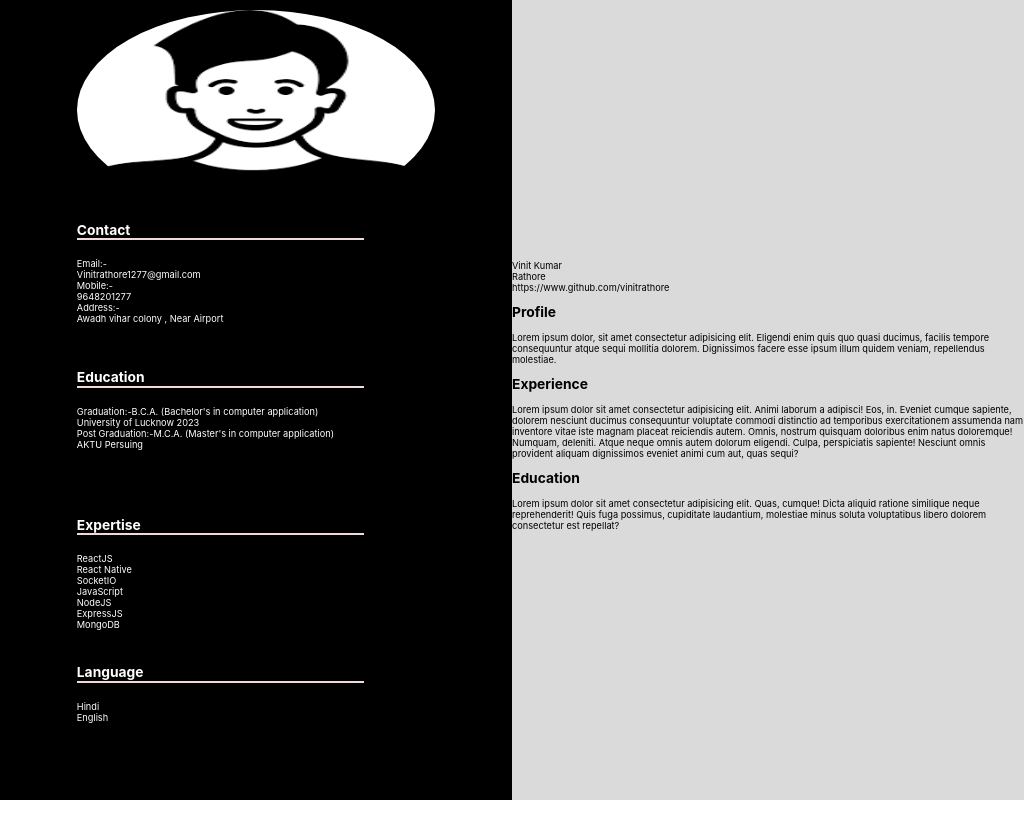
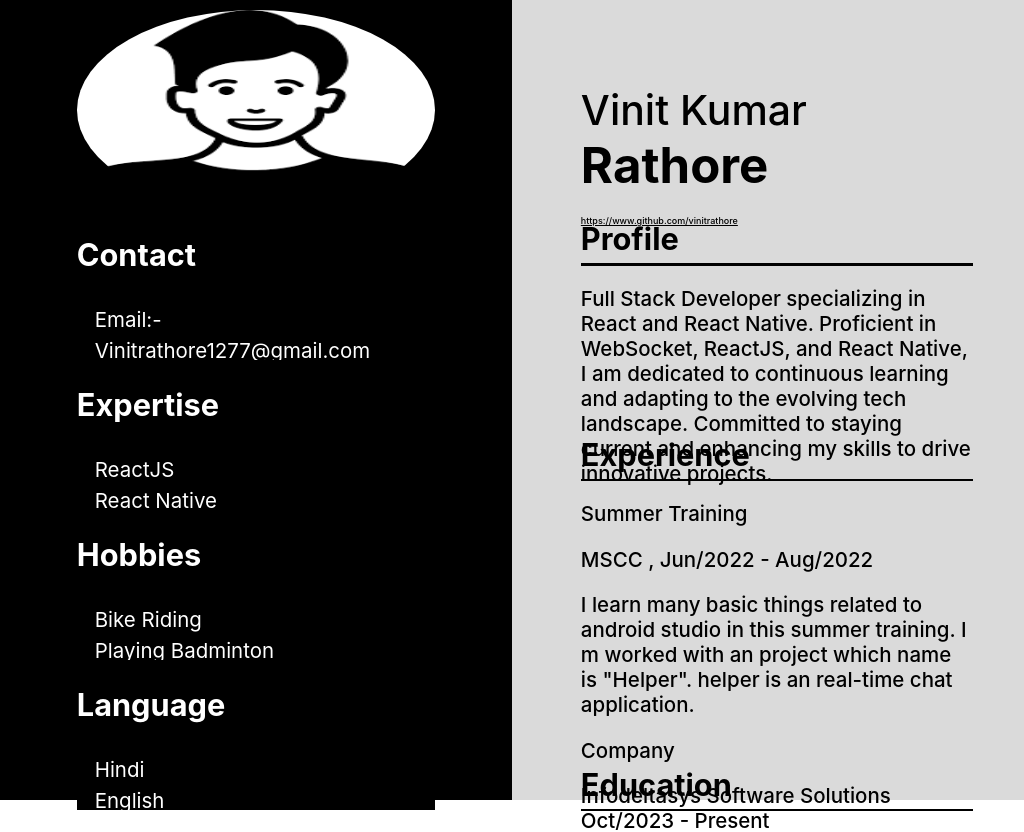
Before and after one commit to vinitrathore/Resume, a React (Create React App) app: page / in a window 1024 px wide. Shown: the top 832 px of the page. Before the commit the page ends 800 px from the top, so only its background shows below. Built offline with nearby package versions, Linux system fonts and the light colour scheme.

Commit message:
responsive image and desktop responsiveness is left

```diff
--- a/public/index.html
+++ b/public/index.html
@@ -2,7 +2,7 @@
 <html lang="en">
   <head>
     <meta charset="utf-8" />
-    <link rel="icon" href="%PUBLIC_URL%/favicon.ico" />
+    <link rel="icon" href="%PUBLIC_URL%/vinit.ico" />
     <meta name="viewport" content="width=device-width, initial-scale=1" />
     <meta name="theme-color" content="#000000" />
     <meta
@@ -24,7 +24,7 @@
       work correctly both with client-side routing and a non-root public URL.
       Learn how to configure a non-root public URL by running `npm run build`.
     -->
-    <title>React App</title>
+    <title>Resume</title>
   </head>
   <body>
     <noscript>You need to enable JavaScript to run this app.</noscript>
--- a/src/App.css
+++ b/src/App.css
@@ -76,22 +76,14 @@
 }
 
 /* ///////////////////////right/////////*/
-.rightinner{
-
+.rightinner {
 }
-
-
-
-
-
-
-
-
 
 /* Small devices (phones, up to 480px) */
 @media (max-width: 480px) {
   .App {
     font-size: 2.5vw;
+    height: 100vh;
   }
   .left,
   .right {
@@ -107,20 +99,20 @@
     /* margin-left: 4vh; */
   }
   .underline {
-    height: .5vw;
+    height: 0.5vw;
     background-color: rgb(240, 217, 217);
     width: 80%;
     margin-top: -3%;
     margin-bottom: 5%;
   }
-  .rightinner{
+  .rightinner {
     height: 96%;
-  width: 86%;
-  /* background-color: white; */
-  padding: 5%;
-  border-radius: 1vh 2vh 3vh 4vh;
+    width: 86%;
+    /* background-color: white; */
+    padding: 5%;
+    border-radius: 1vh 2vh 3vh 4vh;
   }
-  .name{
+  .name {
     height: calc(100% / 4);
     width: 90%;
     display: flex;
@@ -132,22 +124,76 @@
     /* margin-left: 20%; */
     margin-top: 10%;
     margin-left: 7%;
-
   }
-  .fname{
+  .fname {
     font-weight: 500;
     font-stretch: expanded;
   }
-  .lname{
+  .lname {
     font-weight: 700;
     font-size: 120%;
   }
-  .glink{
+  /* .glink{
     font-weight: 500;
     font-size: 35%;
     margin-top: 15%;
   }
-  .profile{
+   */
+  .galink {
+    font-weight: 500;
+    margin-bottom: 3vh;
+    color: black; /* Set text color to black */
+    text-decoration: underline; /* Add underline */
+    cursor: pointer;
+
+  }
+  .galink {
+    font-weight: 500;
+    font-size: 30%;
+    margin-top: 5%;
+    color: black; /* Set text color to black */
+    text-decoration: underline; /* Add underline */
+    cursor: pointer; /* Change cursor to pointer on hover */
+  }
+
+  .galink:hover {
+    color: black; /* Ensure text color stays black on hover */
+    text-decoration: underline; /* Ensure underline stays on hover */
+  }
+
+  .galink:visited {
+    color: black; /* Ensure text color stays black after being visited */
+  }
+
+  .galink:active {
+    color: black; /* Ensure text color stays black when the link is clicked */
+    text-decoration: underline; /* Ensure underline stays when the link is clicked */
+  }
+
+  .glink {
+    font-weight: 500;
+    font-size: 30%;
+    margin-top: 5%;
+    color: black; /* Set text color to black */
+    text-decoration: underline; /* Add underline */
+    cursor: pointer; /* Change cursor to pointer on hover */
+  }
+
+  .glink:hover {
+    color: black; /* Ensure text color stays black on hover */
+    text-decoration: underline; /* Ensure underline stays on hover */
+  }
+
+  .glink:visited {
+    color: black; /* Ensure text color stays black after being visited */
+  }
+
+  .glink:active {
+    color: black; /* Ensure text color stays black when the link is clicked */
+    text-decoration: underline; /* Ensure underline stays when the link is clicked */
+  }
+
+  .profile {
     height: calc(75% / 5);
     width: 90%;
     display: flex;
@@ -160,18 +206,18 @@
     margin-top: -13%;
     font-weight: 500;
   }
-  .runderline{
-    height: .3vh;
+  .runderline {
+    height: 0.3vh;
     width: 100%;
     background-color: black;
     margin-top: -5%;
   }
-  .graph{
+  .graph {
     height: 100%;
     width: 100%;
   }
 
-  .experience{
+  .experience {
     height: 30%;
     width: 90%;
     display: flex;
@@ -184,7 +230,7 @@
     margin-top: 23%;
     font-weight: 500;
   }
-  .edu{
+  .edu {
     height: 30%;
     width: 90%;
     display: flex;
@@ -197,10 +243,16 @@
     margin-top: 23%;
     font-weight: 500;
   }
+  .emailc {
+    line-height: 150%;
+    height: 100%;
+    width: 100%;
+    margin-left: 5%;
+  }
 }
 
 /* Medium devices (phones and small tablets, 481px to 768px) */
-@media (min-width: 481px) and (max-width: 768px) {
+/* @media (min-width: 481px) and (max-width: 768px) {
   .App {
     font-size: 2.5vw;
   }
@@ -216,10 +268,134 @@
   .lang {
     width: 80%;
   }
+} */
+
+
+@media (min-width: 481px) and (max-width: 768px) {
+  .App {
+    font-size: 2.5vw;  /* Adjust font size for medium devices */
+  }
+
+  .left,
+  .right {
+    width: 100%;  /* Make both sections take full width */
+  }
+
+  .image,
+  .contact,
+  .education,
+  .skill,
+  .lang {
+    width: 80%;  /* Adjust the width of sections */
+  }
+
+  .underline {
+    height: 0.5vw;  /* Adjust height for underline */
+    background-color: rgb(240, 217, 217);
+    width: 80%;  /* Adjust width for underline */
+    margin-top: -3%;
+    margin-bottom: 5%;
+  }
+
+  .rightinner {
+    height: 96%;  /* Ensure the inner section fills its container */
+    width: 86%;  /* Adjust width for the inner section */
+    padding: 5%;
+    border-radius: 1vh 2vh 3vh 4vh;  /* Rounded corners */
+  }
+
+  .name {
+    height: calc(100% / 4);  /* Adjust height */
+    width: 90%;  /* Adjust width */
+    display: flex;
+    flex-direction: column;
+    justify-content: center;
+    align-items: flex-start;
+    font-size: 220%;  /* Adjust font size */
+    margin-top: 10%;
+    margin-left: 7%;
+  }
+
+  .fname {
+    font-weight: 500;
+    font-stretch: expanded;
+  }
+
+  .lname {
+    font-weight: 700;
+    font-size: 120%;
+  }
+
+  .galink, .glink {
+    font-weight: 500;
+    font-size: 20%;  /* Adjust font size for links */
+    margin-top: 5%;
+    color: black;  /* Set text color to black */
+    text-decoration: underline;  /* Add underline */
+    cursor: pointer;  /* Change cursor to pointer on hover */
+  }
+
+  .galink:hover, .glink:hover {
+    color: black;  /* Ensure text color stays black on hover */
+    text-decoration: underline;  /* Ensure underline stays on hover */
+  }
+
+  .galink:visited, .glink:visited {
+    color: black;  /* Ensure text color stays black after being visited */
+  }
+
+  .galink:active, .glink:active {
+    color: black;  /* Ensure text color stays black when the link is clicked */
+    text-decoration: underline;  /* Ensure underline stays when the link is clicked */
+  }
+
+  .profile {
+    height: calc(75% / 5);  /* Adjust height */
+    width: 90%;  /* Adjust width */
+    display: flex;
+    flex-direction: column;
+    justify-content: flex-start;
+    align-items: flex-start;
+    margin-left: 7%;
+    margin-top: -13%;
+    font-weight: 500;
+  }
+
+  .runderline {
+    height: 0.3vh;  /* Adjust height */
+    width: 100%;  /* Full width */
+    background-color: black;  /* Underline color */
+    margin-top: -5%;
+  }
+
+  .graph {
+    height: 100%;
+    width: 100%;
+  }
+
+  .experience, .edu {
+    height: 30%;  /* Adjust height */
+    width: 90%;  /* Adjust width */
+    display: flex;
+    flex-direction: column;
+    justify-content: flex-start;
+    align-items: flex-start;
+    margin-left: 7%;
+    margin-top: 23%;
+    font-weight: 500;
+  }
+
+  .emailc {
+    line-height: 150%;
+    height: 100%;
+    width: 100%;
+    margin-left: 5%;
+  }
 }
 
+
 /* Large devices (tablets and small desktops, 769px to 1024px) */
-@media (min-width: 769px) and (max-width: 1024px) {
+/* @media (min-width: 769px) and (max-width: 1024px) {
   .left {
     width: 50%;
   }
@@ -234,6 +410,131 @@
   .skill,
   .lang {
     width: 70%;
+  }
+} */
+
+@media (min-width: 769px) and (max-width: 1024px) {
+  .App {
+    font-size: 2vw;  /* Adjust font size for larger medium screens */
+  }
+
+  .left {
+    width: 50%;  /* Set width for the left section */
+  }
+
+  .right {
+    width: 50%;  /* Set width for the right section */
+  }
+
+  .image,
+  .contact,
+  .education,
+  .skill,
+  .lang {
+    width: 70%;  /* Adjust width for these sections */
+  }
+
+  .underline {
+    height: 0.4vw;  /* Adjust height for underline */
+    background-color: rgb(240, 217, 217);
+    width: 80%;  /* Adjust width for underline */
+    margin-top: -3%;
+    margin-bottom: 5%;
+  }
+
+  .rightinner {
+    height: 96%;  /* Ensure inner section fills container */
+    width: 85%;  /* Adjust width for inner section */
+    padding: 5%;
+    border-radius: 1vh 2vh 3vh 4vh;  /* Rounded corners */
+  }
+
+  .name {
+    height: calc(100% / 4);  /* Adjust height */
+    width: 90%;  /* Adjust width */
+    display: flex;
+    flex-direction: column;
+    justify-content: center;
+    align-items: flex-start;
+    font-size: 200%;  /* Adjust font size for name */
+    margin-top: 10%;
+    margin-left: 7%;
+  }
+
+  .fname {
+    font-weight: 500;
+    font-stretch: expanded;
+  }
+
+  .lname {
+    font-weight: 700;
+    font-size: 120%;
+  }
+
+  .galink, .glink {
+    font-weight: 500;
+    font-size: 22%;  /* Adjust font size for links */
+    margin-top: 5%;
+    color: black;  /* Set text color to black */
+    text-decoration: underline;  /* Add underline */
+    cursor: pointer;  /* Change cursor to pointer on hover */
+  }
+
+  .galink:hover, .glink:hover {
+    color: black;  /* Ensure text color stays black on hover */
+    text-decoration: underline;  /* Ensure underline stays on hover */
+  }
+
+  .galink:visited, .glink:visited {
+    color: black;  /* Ensure text color stays black after being visited */
+  }
+
+  .galink:active, .glink:active {
+    color: black;  /* Ensure text color stays black when the link is clicked */
+    text-decoration: underline;  /* Ensure underline stays when the link is clicked */
+  }
+
+  .profile {
+    height: calc(75% / 5);  /* Adjust height */
+    width: 90%;  /* Adjust width */
+    display: flex;
+    flex-direction: column;
+    justify-content: flex-start;
+    align-items: flex-start;
+    margin-left: 7%;
+    margin-top: -13%;
+    font-weight: 500;
+  }
+
+  .runderline {
+    height: 0.3vh;  /* Adjust height */
+    width: 100%;  /* Full width */
+    background-color: black;  /* Underline color */
+    margin-top: -5%;
+  }
+
+  .graph {
+    height: 100%;
+    width: 100%;
+  }
+
+  .experience, .edu {
+    height: 30%;  /* Adjust height */
+    width: 90%;  /* Adjust width */
+    display: flex;
+    flex-direction: column;
+    justify-content: flex-start;
+    align-items: flex-start;
+    margin-left: 7%;
+    margin-top: 23%;
+    font-weight: 500;
+  }
+
+  .emailc {
+    line-height: 150%;
+    height: 100%;
+    width: 100%;
+    margin-left: 5%;
   }
 }
 
--- a/src/App.js
+++ b/src/App.js
@@ -13,35 +13,23 @@ function App() {
           <div className="contactinner">
             <h2>Contact</h2>
             <div className="underline"></div>
-
+            <div className="emailc">
               <div className="email">Email:-</div>
               <div className="emailmatter">Vinitrathore1277@gmail.com</div>
               <div className="email">Mobile:-</div>
               <div className="emailmatter">9648201277</div>
               <div className="email">Address:-</div>
-            <div className="emailmatter">Awadh vihar colony , Near Airport</div>
+              <div className="emailmatter">
+                Awadh vihar colony , Near Airport
+              </div>
+            </div>
           </div>
         </div>
         <div className="education">
           <div className="educationinner">
-            <h2>Education</h2>
-            <div className="underline"></div>
-
-            <div className="email">
-              Graduation:-B.C.A. (Bachelor's in computer application)
-            </div>
-            <div className="emailmatter">University of Lucknow 2023</div>
-            <div className="email">
-              Post Graduation:-M.C.A. (Master's in computer application)
-            </div>
-            <div className="emailmatter">AKTU Persuing</div>
-          </div>
-        </div>
-        <div className="skill">
-          <div className="skillinner">
             <h2>Expertise</h2>
             <div className="underline"></div>
-
+            <div className="emailc">
               <div className="email">ReactJS</div>
               <div className="email">React Native</div>
               <div className="email">SocketIO</div>
@@ -49,7 +37,20 @@ function App() {
               <div className="email">NodeJS</div>
               <div className="email">ExpressJS</div>
               <div className="email">MongoDB</div>
-            <div className="email"></div>
+            </div>
+          </div>
+        </div>
+        <div className="skill">
+          <div className="skillinner">
+            <h2>Hobbies</h2>
+            <div className="underline"></div>
+            <div className="emailc">
+              <div className="email">Bike Riding</div>
+              <div className="email">Playing Badminton</div>
+              <div className="email">Listening Songs</div>
+              <div className="email">Internet Surfing</div>
+              <div className="email">Reel Watching</div>
+            </div>
           </div>
         </div>
         <div className="lang">
@@ -57,8 +58,10 @@ function App() {
             <h2>Language</h2>
             <div className="underline"></div>
 
+            <div className="emailc">
               <div className="email">Hindi</div>
               <div className="email">English</div>
+            </div>
           </div>
         </div>
       </div>
@@ -67,27 +70,70 @@ function App() {
           <div className="name">
             <div className="fname">Vinit Kumar</div>
             <div className="lname">Rathore</div>
-            <div className="glink">https://www.github.com/vinitrathore</div>
+            <a
+              class="glink"
+              href="https://www.github.com/vinitrathore"
+              target="_blank"
+              rel="noopener noreferrer"
+            >
+              https://www.github.com/vinitrathore
+            </a>
+
           </div>
           <div className="profile">
             <h2>Profile</h2>
             <div className="graph">
               <div className="runderline"></div>
-              <p>Lorem ipsum dolor, sit amet consectetur adipisicing elit. Eligendi enim quis quo quasi ducimus, facilis tempore consequuntur atque sequi mollitia dolorem. Dignissimos facere esse ipsum illum quidem veniam, repellendus molestiae.</p>
+              <p>
+                Full Stack Developer specializing in React and React Native.
+                Proficient in WebSocket, ReactJS, and React Native, I am
+                dedicated to continuous learning and adapting to the evolving
+                tech landscape. Committed to staying current and enhancing my
+                skills to drive innovative projects.
+              </p>
             </div>
           </div>
           <div className="experience">
             <h2>Experience</h2>
             <div className="graph">
               <div className="runderline"></div>
-              <p>Lorem ipsum dolor sit amet consectetur adipisicing elit. Animi laborum a adipisci! Eos, in. Eveniet cumque sapiente, dolorem nesciunt ducimus consequuntur voluptate commodi distinctio ad temporibus exercitationem assumenda nam inventore vitae iste magnam placeat reiciendis autem. Omnis, nostrum quisquam doloribus enim natus doloremque! Numquam, deleniti. Atque neque omnis autem dolorum eligendi. Culpa, perspiciatis sapiente! Nesciunt omnis provident aliquam dignissimos eveniet animi cum aut, quas sequi?</p>
+              <p>Summer Training</p>
+              <p>MSCC , Jun/2022 - Aug/2022</p>
+              <p>
+                I learn many basic things related to android studio in this
+                summer training. I m worked with an project which name is
+                "Helper". helper is an real-time chat application.
+              </p>
+              <p>Company</p>
+              <p>Infodeltasys Software Solutions Oct/2023 - Present</p>
+              <p>
+                I m currently working on a React Project “Shreddersbay” , for
+                web , android and IOs.
+              </p>
+              {/* <a
+              class="galink"
+              href="https://play.google.com/store/apps/details?id=com.shreddersbay&hl=en_US"
+              target="_blank"
+              rel="noopener noreferrer"
+            >
+              https://play.google.com/store/apps/details?id=com.shreddersbay&hl=en_US
+            </a> */}
             </div>
           </div>
           <div className="edu">
             <h2>Education</h2>
             <div className="graph">
               <div className="runderline"></div>
-              <p>Lorem ipsum dolor sit amet consectetur adipisicing elit. Quas, cumque! Dicta aliquid ratione similique neque reprehenderit! Quis fuga possimus, cupiditate laudantium, molestiae minus soluta voluptatibus libero dolorem consectetur est repellat?</p>
+              {/* <p>High School / 2016 with 84%</p>
+              <p>S.M. Public School , U.P. Board</p>
+              <p>Entermidiate / 2018 with 71%</p>
+              <p>U.P.R.S. Inter College , U.P. Board</p> */}
+              <p>B.C.A. / 2020 - 2023 with 76%</p>
+              <p>University of Lucknow (L.U.)</p>
+              <p>M.C.A. / 2024 - persuing</p>
+              <p>Abdul Kalam Technical University (A.K.T.U.)</p>
+
+              <p></p>
             </div>
           </div>
         </div>
```
Also changed, not shown: 2 other files (tests, documents, lock files or other folders). Lines whose indentation alone changed are shown as unchanged.
